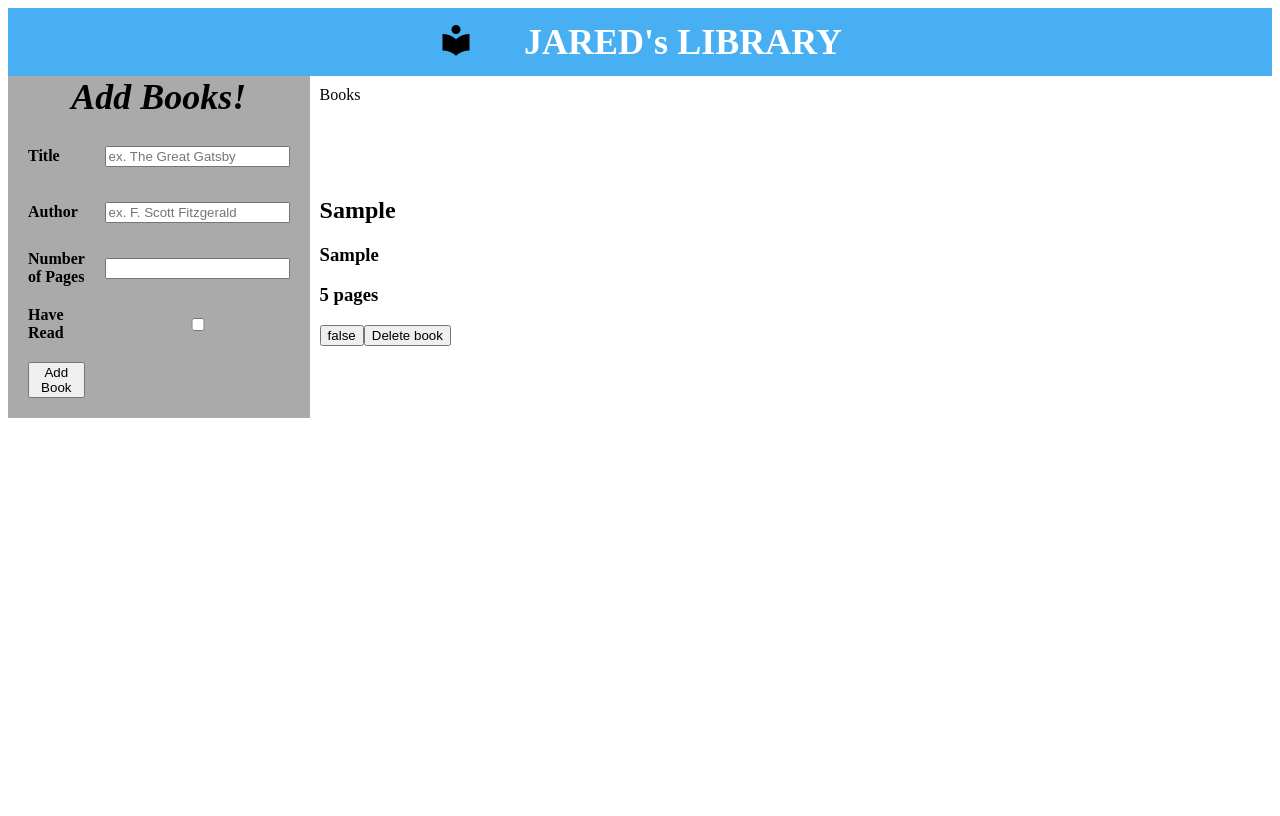
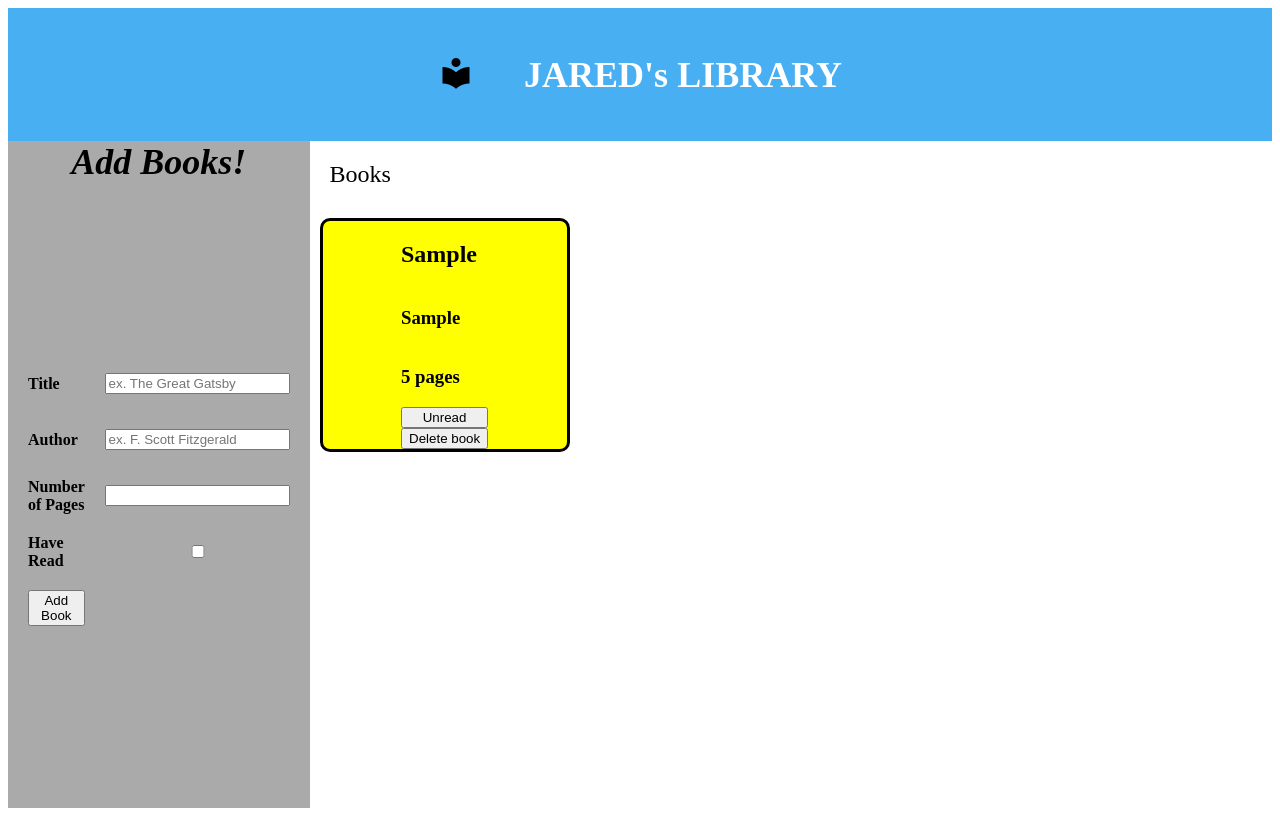
Before and after one commit to jkenton21/library, a plain HTML site: page index.html in a window 1280 px wide. Both pictures are taken after typing "Sample", "Sample", "5" into the empty fields and a click on the button "Add Book". Drawn offline with Linux system fonts and the light colour scheme.

Commit message:
final style for the book cards and functionality

```diff
--- a/script.js
+++ b/script.js
@@ -66,7 +66,11 @@ function display() {
     pageNumber.className = "book-card-h3";
     //create read button
     const readButton = document.createElement("button");
-    readButton.textContent = book.read;
+    if (book.read) {
+        readButton.textContent = "Read";
+    } else {
+        readButton.textContent = "Unread";
+    }
     readButton.className = "read";
     //create delete button
     const deleteButton = document.createElement("button");
@@ -89,9 +93,9 @@ function deleteBook() {
 function toggleReadTask() {
     if(this.className === "read") {
         this.className = "unread";
-        this.textContent = "unread";
+        this.textContent = "Unread";
     } else {
         this.className = "read";
-        this.textContent = "read";
+        this.textContent = "Read";
     }
 }
--- a/style.css
+++ b/style.css
@@ -2,6 +2,7 @@
 Uses grid to organize the sections of the page and creates styling for the individual book cards to be displayed*/
 
 body {
+    height: 100vh;
     display: grid;
     grid-template-columns: 1fr 5fr;
     grid-template-rows: 1fr 5fr;
@@ -49,8 +50,22 @@ body {
     font-weight: bold;
 }
 
-.container {
+.booksTitle {
+    padding: 20px;
+    font-size: 24px;
+}
+.allBooks {
     display: grid;
-    gap: 10px;
+    grid-template-columns: repeat(auto-fit, 250px);
+    gap: 1rem;
     padding: 10px;
 }
+
+.card {
+    display: grid;
+    justify-content: center;
+    border-style: solid;
+    border-radius: 10px;
+    background-color: yellow;
+
+}
```
